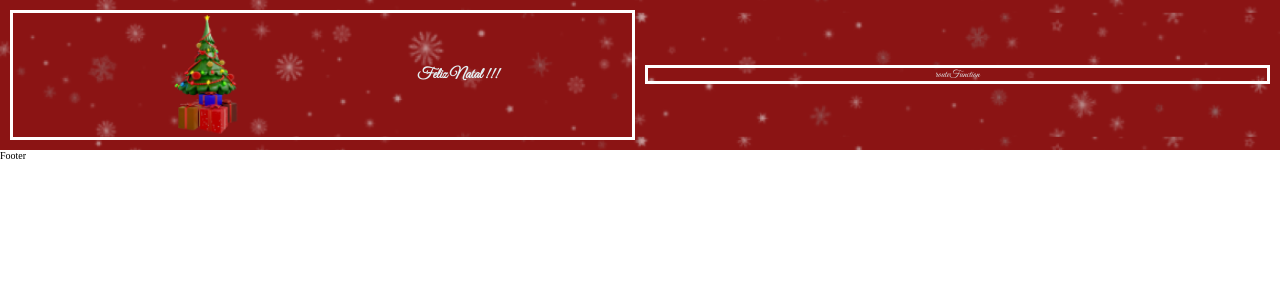
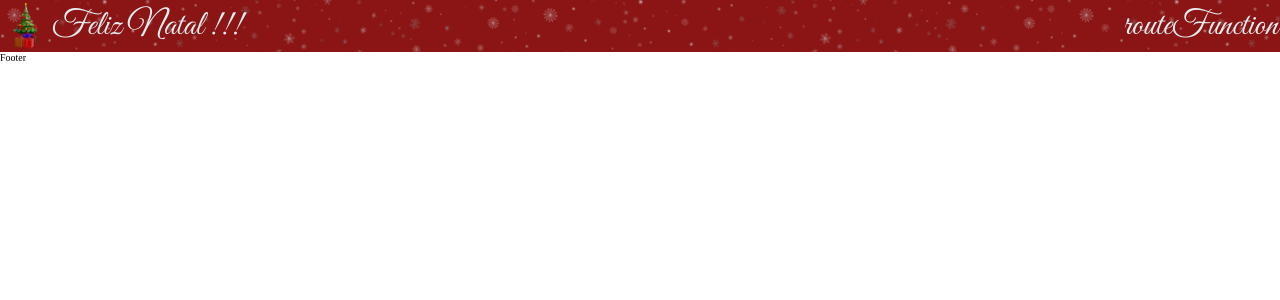
Before and after one commit to lolimamota/valeunatalina, a React (Vite) app: page / in a window 1280 px wide. Shown: the top 300 px of the page. Built offline with nearby package versions, Linux system fonts and the light colour scheme; a web font is replaced by a local one.

Commit message:
FIX: medidas das variaveis de fonte, imagens, e disposição na tela

```diff
--- a/src/components/header/Header.jsx
+++ b/src/components/header/Header.jsx
@@ -18,7 +18,7 @@ function Header() {
           Feliz Natal !!!
         </h1>
       </section>
-      <section className={S.sectionLogo}>
+      <section>
         < RouteFunction />
       </section>
     </header>
--- a/src/styles/componentStyle/header.module.scss
+++ b/src/styles/componentStyle/header.module.scss
@@ -2,7 +2,7 @@
 @use '@styles/patterns/mixins/flex.module.scss' as mixins;
 @use '@styles/patterns/variables.scss' as variable;
 
-.headerStyle{
+.headerStyle {
     @include mixins.flex($justify: space-around, $gap: 1rem);
     background-color: color.$rectangle-color ;
     background-image: url('@assets/flocos.png');
@@ -10,18 +10,24 @@
     background-clip: border-box;
     background-position: center;
     justify-content: space-between;
-    padding: 1rem;
-    width: 100%;
+    padding: .2rem;
     color: color.$text-color;
     font-family: variable.$greatVibes;
+    font-size: variable.$fontH1;
+    font-weight: 400;
 }
 
-.sectionLogo{
-    @include mixins.flex($justify: space-evenly, $gap: 1rem);
-    border: solid white;
-    width: 50%;
+.sectionLogo {
+    @include mixins.flex($justify: space-around);
 
-    img{
-        width: 10vw;
+    h1 {
+        color: color.$text-color;
+        font-family: variable.$greatVibes;
+        font-size: variable.$fontH1;
+        font-weight: 400;
+    }
+
+    img {
+        width: 5rem;
     }
 }
--- a/src/styles/patterns/variables.scss
+++ b/src/styles/patterns/variables.scss
@@ -3,9 +3,9 @@ $greatVibes: "Great Vibes", serif;
 $inriaSans: "Inria Sans", serif;
 
 //variaveis de tamanho da fonte
-$fontH1: clamp(1.5rem, 2.5vw, 3rem);
-$fontH2: clamp(1.5rem, 2.5vw, 2.5rem);
-$fontH3: clamp(1.5rem, 2.5vw, 2rem);
+$fontH1: clamp(1.2rem, 5vw, 3.5rem);
+$fontH2: clamp(1.2rem, 5vw, 3rem);
+$fontH3: clamp(1.2rem, 5vw, 2rem);
 
 //variaveis de breakpoint
 $mobile: 320px;
```
